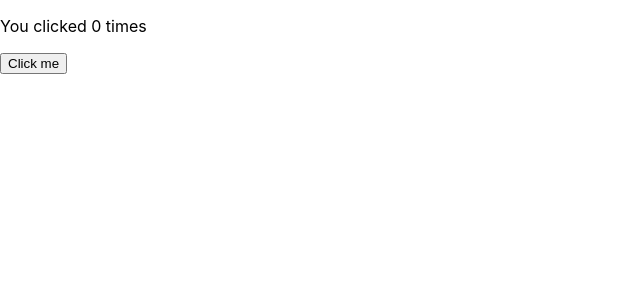
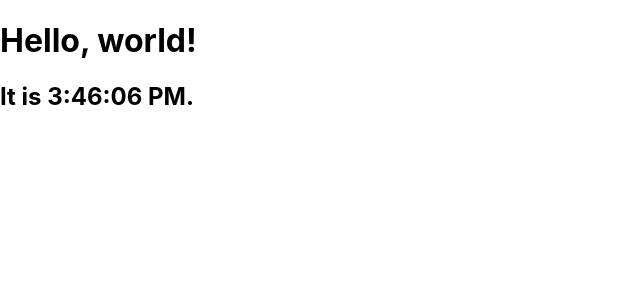
Before and after one commit to jasdang/react-hook, a React (Create React App) app: page / in a window 1280 px wide. Shown: the top 300 px of the page, without its empty margins (0-640 px from the left). Built offline with nearby package versions, Linux system fonts and the light colour scheme.

Commit message:
added Clock

```diff
--- a/src/App.js
+++ b/src/App.js
@@ -1,23 +1,26 @@
-import React, {useState, useEffect} from 'react';
-import logo from './logo.svg';
-import './App.css';
-require("eslint/package.json");
-var eslintPluginReactHooks = require("eslint-plugin-react-hooks")
+import React from 'react';
+import ReactDOM from 'react-dom';
 
 function App() {
-  const [count, setCount] = useState(0);
-
-  useEffect(() => {
-    document.title = `You clicked ${count} times`;
-  })
+  const [date, setDate] = React.useState(new Date());
+  React.useEffect(() => {
+    const timer = setInterval(() => setDate(new Date()), 1000);
+    return () => {
+      clearInterval(timer);
+    };
+  }, [date]);
 
   return (
-  <div>
-    <p>You clicked {count} times</p>
-    <button onClick={() => setCount(count + 1)}>Click me</button>
-    {/* unlike this.setState in a class, updating a state variable always replaces it instead of merging it. */}
-  </div>
-    );
+    <div>
+      <h1>Hello, world!</h1>
+      <h2>It is {date.toLocaleTimeString()}.</h2>
+    </div>
+  );
+}
+function tick() {
+  ReactDOM.render(<App />, document.getElementById('root'));
 }
 
+setInterval(tick, 1000);
+
 export default App;
```
